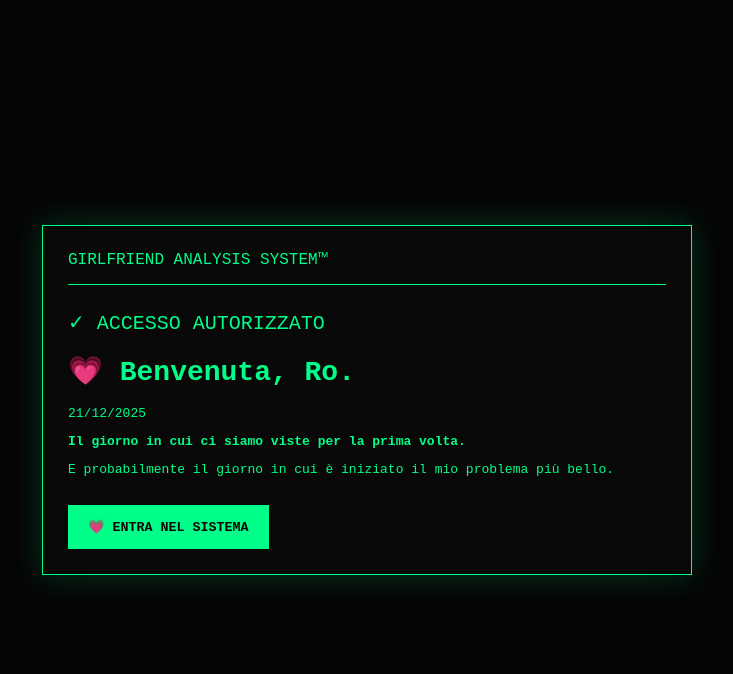
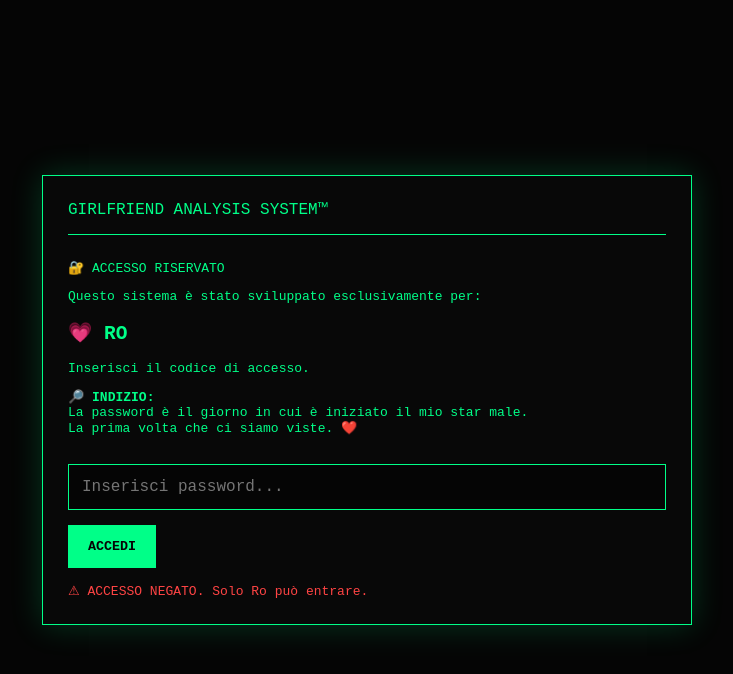
Before and after one commit to Xden07/-girlfriend-analysis, a plain HTML site: page index.html in a window 1280 px wide. Both pictures are taken after a click on the button "ACCEDI". Shown: the whole page, without its empty margins (273-1006 px from the left). Drawn offline with Linux system fonts and the light colour scheme.

Commit message:
Update index.html

```diff
--- a/index.html
+++ b/index.html
@@ -382,7 +382,7 @@ function login() {
   document.getElementById("error");
 
 
-  if (true) {
+  if (password.replace(/\s/g, "") === "21/12/2025") {
 
     document
     .getElementById("login")
```
